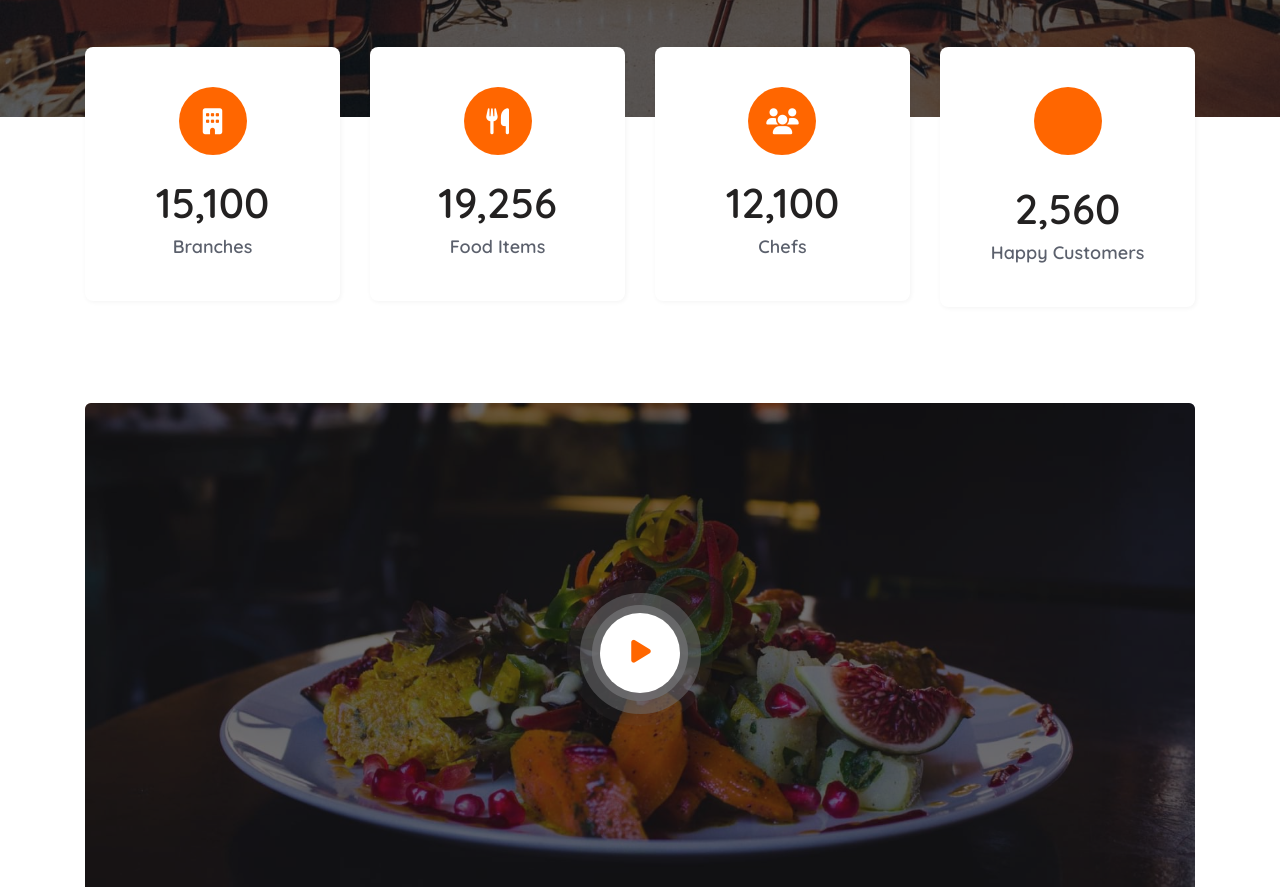
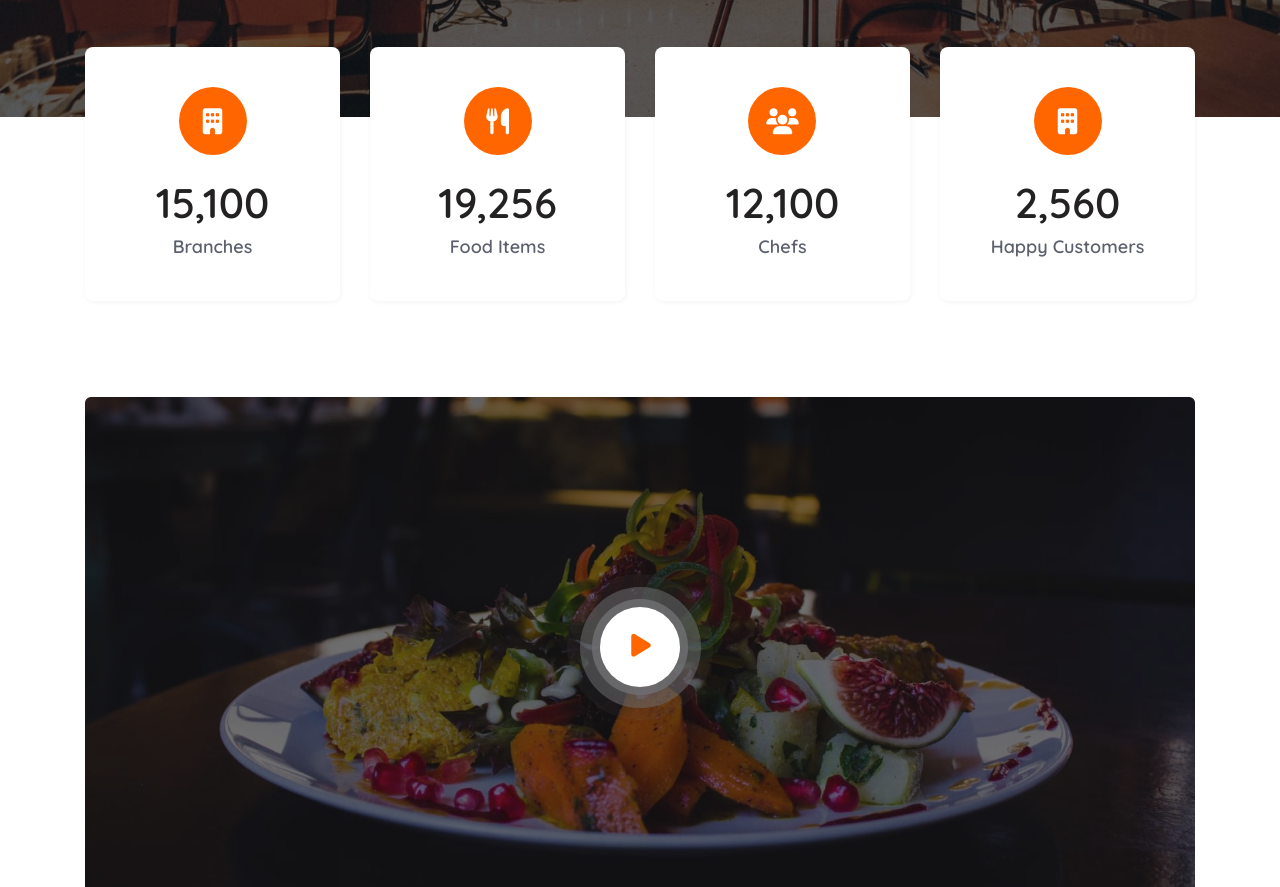
Before and after one commit to hoangkha442/Capstone, a plain HTML site: page index.html in a window 1280 px wide. Shown: the part 4043-4930 px from the top of the page. Drawn offline with nearby package versions, Linux system fonts and the light colour scheme.

Commit message:
update code

```diff
--- a/index.html
+++ b/index.html
@@ -405,7 +405,8 @@
             <div class="col-md-3 col-6 mt-md-0 mt-4">
               <div class="stats__item">
                 <div class="stats__top">
-                  <span class="fa fa-smile-o"></span>
+                  <span class="fa fa-building">
+                  </span>
                   <div class="mt-3 number counter">2,560</div>
                 </div>
                 <p class="stats__text">Happy Customers</p>
```
